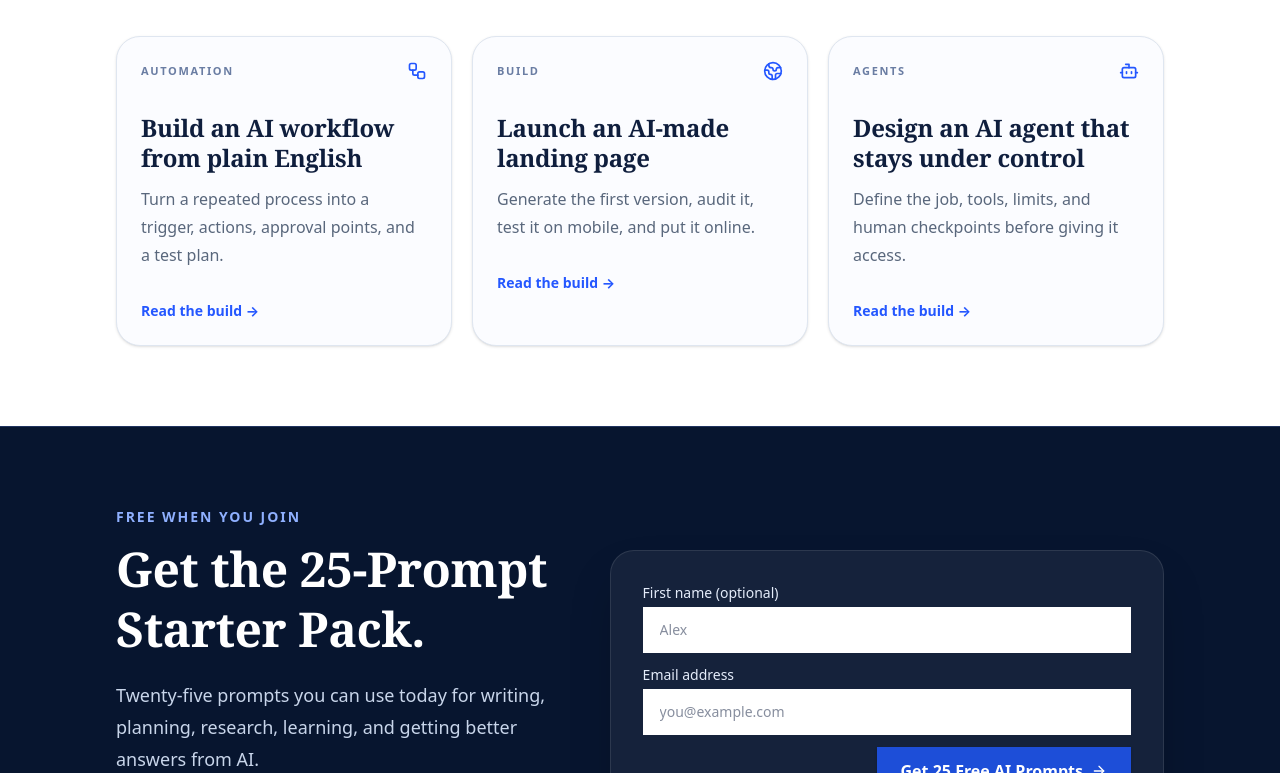
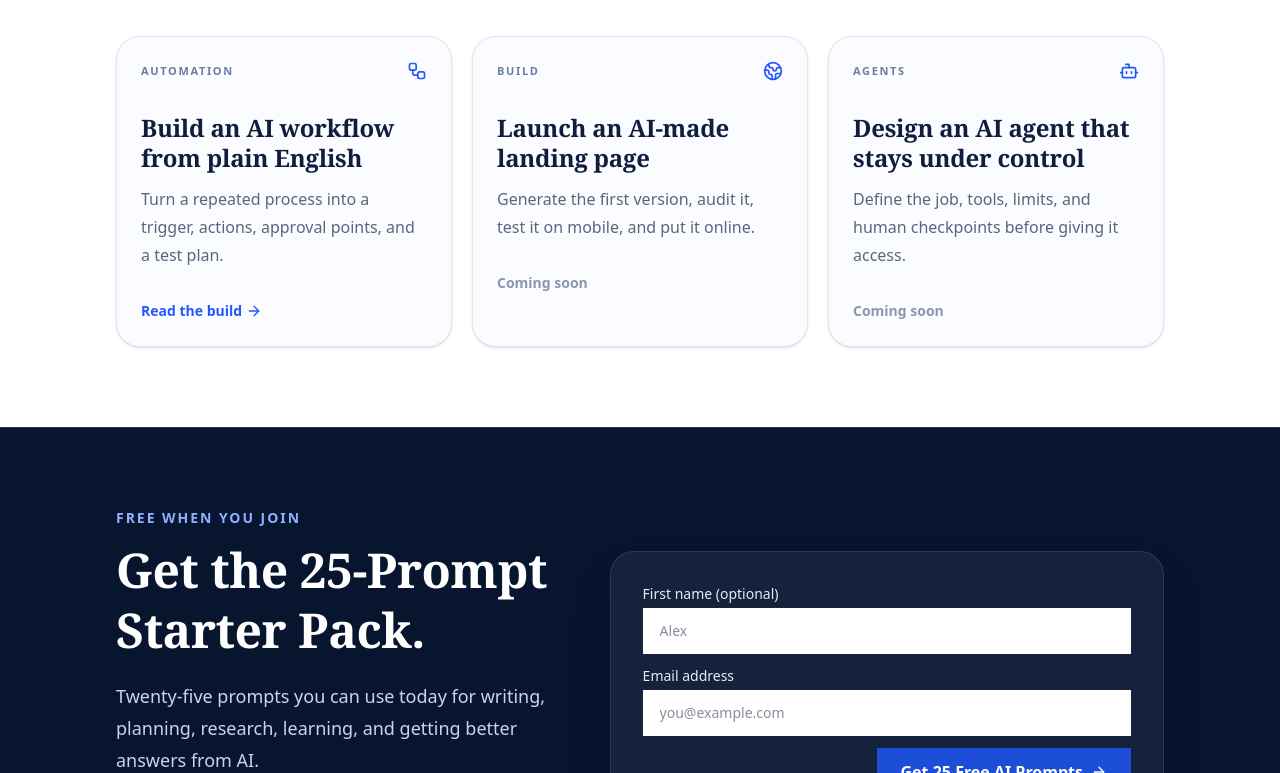
Before and after one commit to DopestT/Let-Me-Teach-You-AI, a Next.js app: page / in a window 1280 px wide. Shown: the part 2071-2844 px from the top of the page. Built offline with nearby package versions, Linux system fonts and the light colour scheme; no server answers.

Commit message:
Wire first build guide and remove dead CTAs

```diff
--- a/app/page.tsx
+++ b/app/page.tsx
@@ -15,18 +15,21 @@ const projects = [
     label: "AUTOMATION",
     title: "Build an AI workflow from plain English",
     body: "Turn a repeated process into a trigger, actions, approval points, and a test plan.",
+    href: "/build/ai-workflow-from-plain-english",
   },
   {
     icon: Globe2,
     label: "BUILD",
     title: "Launch an AI-made landing page",
     body: "Generate the first version, audit it, test it on mobile, and put it online.",
+    href: null,
   },
   {
     icon: Bot,
     label: "AGENTS",
     title: "Design an AI agent that stays under control",
     body: "Define the job, tools, limits, and human checkpoints before giving it access.",
+    href: null,
   },
 ];
 
@@ -109,12 +112,18 @@ export default function HomePage() {
             <p className="max-w-md text-[#5a687c]">Real workflows, real sites, real agents — broken down so a beginner can understand what happened.</p>
           </div>
           <div className="mt-10 grid gap-5 lg:grid-cols-3">
-            {projects.map(({icon: Icon,label,title,body}) => (
+            {projects.map(({icon: Icon,label,title,body,href}) => (
               <article key={title} className="group rounded-3xl border border-[#dfe6f0] bg-[#fbfcff] p-6 shadow-sm transition hover:-translate-y-1 hover:shadow-xl">
                 <div className="flex items-center justify-between"><span className="text-[11px] font-bold tracking-[.15em] text-[#6a7da3]">{label}</span><Icon className="h-5 w-5 text-[#2457ff]"/></div>
                 <h3 className="mt-8 font-editorial text-2xl font-semibold leading-tight text-[#0f1e3d]">{title}</h3>
                 <p className="mt-3 leading-7 text-[#59677c]">{body}</p>
-                <div className="mt-8 text-sm font-bold text-[#2457ff]">Read the build →</div>
+                {href ? (
+                  <Link href={href} className="mt-8 inline-flex items-center gap-1 text-sm font-bold text-[#2457ff]">
+                    Read the build <ArrowRight className="h-4 w-4" />
+                  </Link>
+                ) : (
+                  <div className="mt-8 text-sm font-bold text-[#8b97aa]">Coming soon</div>
+                )}
               </article>
             ))}
           </div>
```
